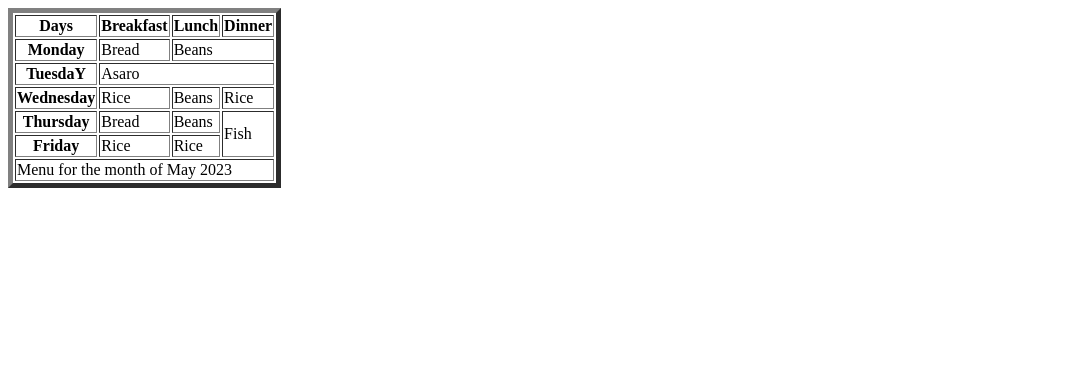
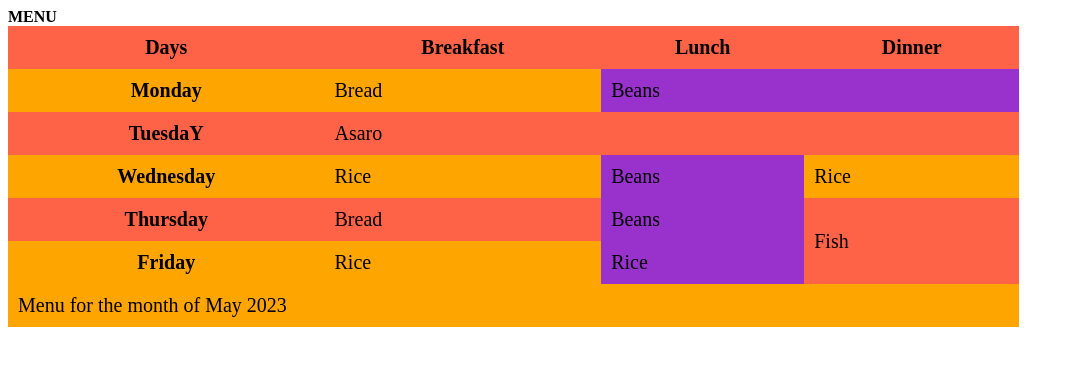
Before and after one commit to Jidealakija/wk3, a plain HTML site: page Food Menu.html in a window 1280 px wide. Shown: the whole page, without its empty margins (0-1074 px from the left). Drawn offline with Linux system fonts and the light colour scheme.

Commit message:
feat: 1st css document

```diff
--- a/Food Menu.html
+++ b/Food Menu.html
@@ -4,11 +4,17 @@
     <meta charset="UTF-8">
     <meta http-equiv="X-UA-Compatible" content="IE=edge">
     <meta name="viewport" content="width=device-width, initial-scale=1.0">
+    <link rel="stylesheet" href="./styles.css/food.css">
     <title>Food Menu</title>
 </head>
 <body>
-    <table border="5">
+    <table>
         <thead>
+            <tr>
+                <strong>
+                    MENU
+                </strong>
+            </tr>
             <tr>
                 <th>Days</th>
                 <th>Breakfast</th>
--- /dev/null
+++ b/styles.css/food.css
@@ -0,0 +1,27 @@
+table{
+    width: 80%;
+    border-collapse: collapse;
+}
+
+tr:nth-of-type(even){
+    background-color: tomato;
+}
+
+tr:nth-of-type(odd){
+    background-color: orange;
+}
+
+strong{
+    text-align: center;
+}
+
+td:nth-of-type(even){
+background-color: darkorchid;
+}
+
+tr{
+    font-size: 20px;
+}
+td,th{
+    padding: .5em;
+}
--- /dev/null
+++ b/styles.css/syles.css
@@ -0,0 +1,26 @@
+html{
+    font-size: 30px;
+}
+
+p{
+    font-size: 30px;
+}
+body{
+    background-color: pink;
+    color: yellow;
+}
+
+p:last-of-type{
+    color: tomato;
+}
+
+p:first-of-type{
+    color: fuchsia;
+}
+p:nth-of-type(3n+2){
+    color: chocolate;
+}
+p{
+    color: darksalmon;
+    font-size: 1.5rem;
+}
```
Also changed, not shown: another.html (added, +18 -0 lines), cascade.html (added, +30 -0 lines).
